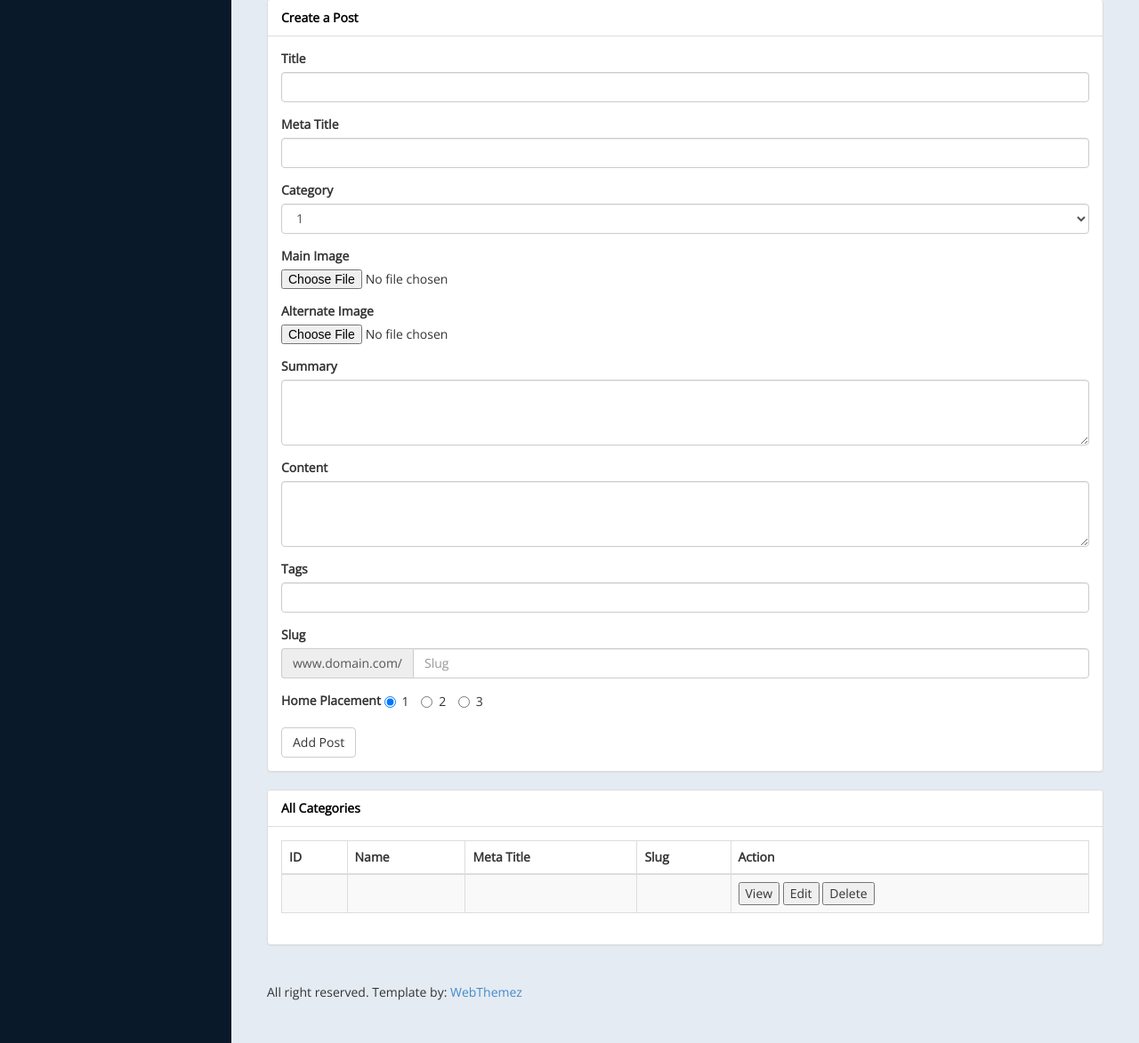
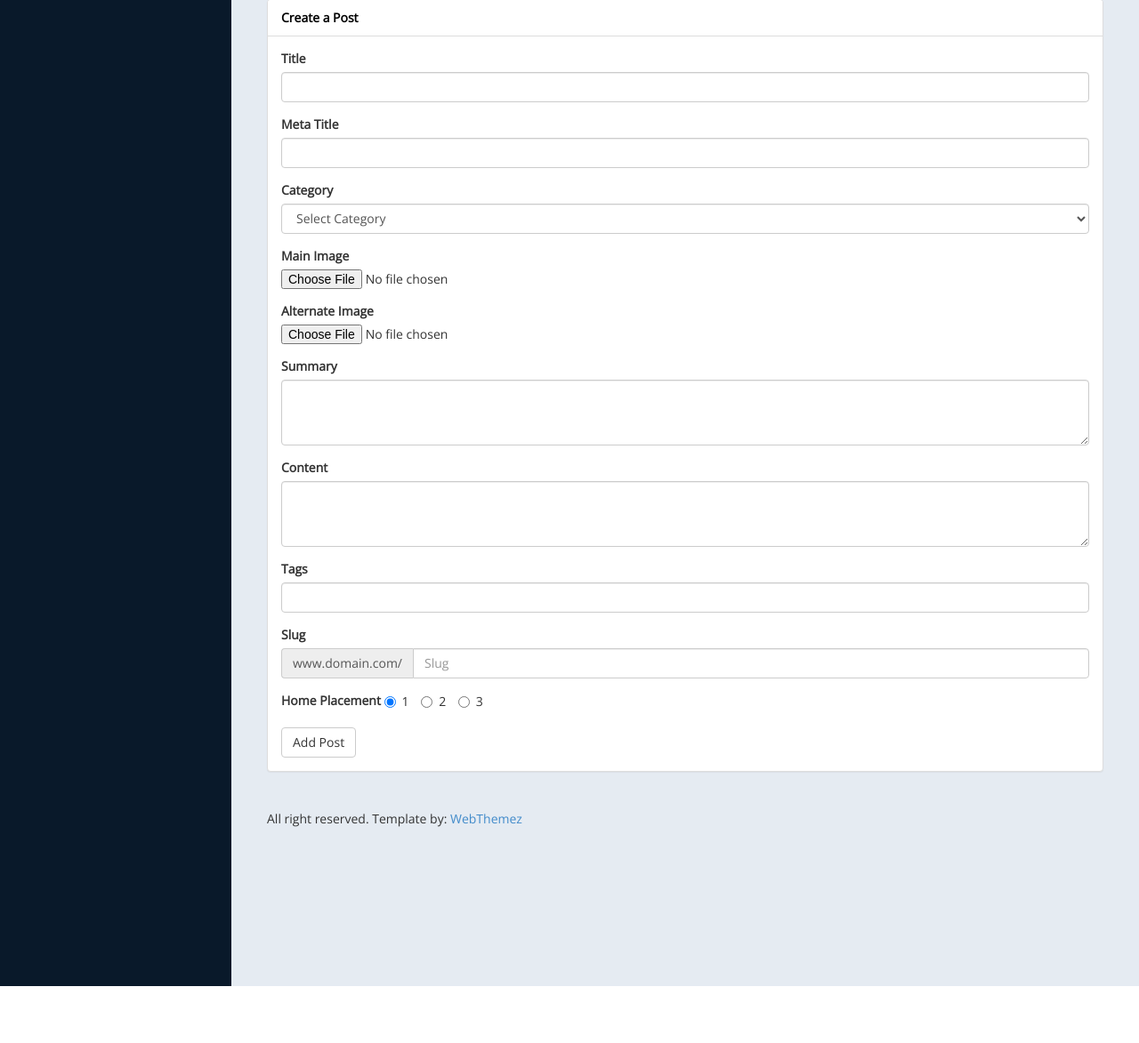
Before and after one commit to didepanlayar/PHP-Calvin-Dynamic-Blog, a PHP site: page /dashboard/add-post.php in a window 1280 px wide. Shown: the part 201-1374 px from the top of the page at 89% size. After the commit the page ends 1310 px from the top, so only its background shows below. Run offline with PHP 8.4, Linux system fonts and the light colour scheme; data that the repository does not hold is empty.

Commit message:
Feature: Add Create Post

```diff
--- a/dashboard/add-post.php
+++ b/dashboard/add-post.php
@@ -1,3 +1,6 @@
+<?php
+    require "includes/config.php";
+?>
 <!DOCTYPE html>
 <html xmlns="http://www.w3.org/1999/xhtml">
 <head>
@@ -34,96 +37,72 @@
                             <div class="panel-body">
                                 <div class="row">
                                     <div class="col-lg-12">
-                                        <form role="form">
+                                        <form role="form" method="POST" action="includes/add-post.php" enctype="multipart/form-data">
                                             <div class="form-group">
                                                 <label>Title</label>
-                                                <input class="form-control">
+                                                <input class="form-control" name="post-title">
                                             </div>
                                             <div class="form-group">
                                                 <label>Meta Title</label>
-                                                <input class="form-control">
+                                                <input class="form-control" name="post-meta-title">
                                             </div>
                                             <div class="form-group">
                                                 <label>Category</label>
-                                                <select class="form-control">
-                                                    <option>1</option>
+                                                <select class="form-control" name="post-category">
+                                                    <option>Select Category</option>
+                                                    <?php
+                                                        $sqlCategories = "SELECT * FROM categories";
+                                                        $queryCategories = mysqli_query($connect, $sqlCategories);
+                                                        while($rowCategories = mysqli_fetch_assoc($queryCategories)) {
+                                                            $cId = $rowCategories['category_id'];
+                                                            $cName = $rowCategories['category_title'];
+                                                            echo "<option value='" . $cId . "'>" . $cName . "</option>";
+                                                        }
+                                                    ?>
                                                 </select>
                                             </div>
                                             <div class="form-group">
                                                 <label>Main Image</label>
-                                                <input type="file">
+                                                <input type="file" name="post-main-image">
                                             </div>
                                             <div class="form-group">
                                                 <label>Alternate Image</label>
-                                                <input type="file">
+                                                <input type="file" name="post-alt-image">
                                             </div>
                                             <div class="form-group">
                                                 <label>Summary</label>
-                                                <textarea class="form-control" rows="3"></textarea>
+                                                <textarea class="form-control" rows="3" name="post-summary"></textarea>
                                             </div>
                                             <div class="form-group">
                                                 <label>Content</label>
-                                                <textarea class="form-control" rows="3"></textarea>
+                                                <textarea class="form-control" rows="3" name="post-content"></textarea>
                                             </div>
                                             <div class="form-group">
                                                 <label>Tags</label>
-                                                <input class="form-control">
+                                                <input class="form-control" name="post-tags">
                                             </div>
                                             <div class="form-group">
                                                 <label>Slug</label>
                                                 <div class="input-group">
                                                     <span class="input-group-addon">www.domain.com/</span>
-                                                    <input type="text" class="form-control" placeholder="Slug">
+                                                    <input type="text" class="form-control" placeholder="Slug" name="post-slug">
                                                 </div>
                                             </div>
                                             <div class="form-group">
                                                 <label>Home Placement</label>
                                                 <label class="radio-inline">
-                                                    <input type="radio" name="optionsRadiosInline" id="optionsRadiosInline1" value="option1" checked="">1
+                                                    <input type="radio" name="post-home-placement" id="optionsRadiosInline1" value="1" checked="">1
                                                 </label>
                                                 <label class="radio-inline">
-                                                    <input type="radio" name="optionsRadiosInline" id="optionsRadiosInline2" value="option2">2
+                                                    <input type="radio" name="post-home-placement" id="optionsRadiosInline2" value="2">2
                                                 </label>
                                                 <label class="radio-inline">
-                                                    <input type="radio" name="optionsRadiosInline" id="optionsRadiosInline3" value="option3">3
+                                                    <input type="radio" name="post-home-placement" id="optionsRadiosInline3" value="3">3
                                                 </label>
                                             </div>
-                                            <button type="submit" class="btn btn-default">Add Post</button>
+                                            <button type="submit" class="btn btn-default" name="submit-post">Add Post</button>
                                         </form>
                                     </div>
-                                </div>
-                            </div>
-                        </div>
-                        <div class="panel panel-default">
-                            <div class="panel-heading">
-                                All Categories
-                            </div>
-                            <div class="panel-body">
-                                <div class="table-responsive">
-                                    <table class="table table-striped table-bordered table-hover">
-                                        <thead>
-                                            <tr>
-                                                <th>ID</th>
-                                                <th>Name</th>
-                                                <th>Meta Title</th>
-                                                <th>Slug</th>
-                                                <th>Action</th>
-                                            </tr>
-                                        </thead>
-                                        <tbody>
-                                            <tr>
-                                                <td></td>
-                                                <td></td>
-                                                <td></td>
-                                                <td></td>
-                                                <td>
-                                                    <button>View</button>
-                                                    <button>Edit</button>
-                                                    <button>Delete</button>
-                                                </td>
-                                            </tr>
-                                        </tbody>
-                                    </table>
                                 </div>
                             </div>
                         </div>
```
Also changed, not shown: dashboard/includes/add-post.php (added, +81 -0 lines).
